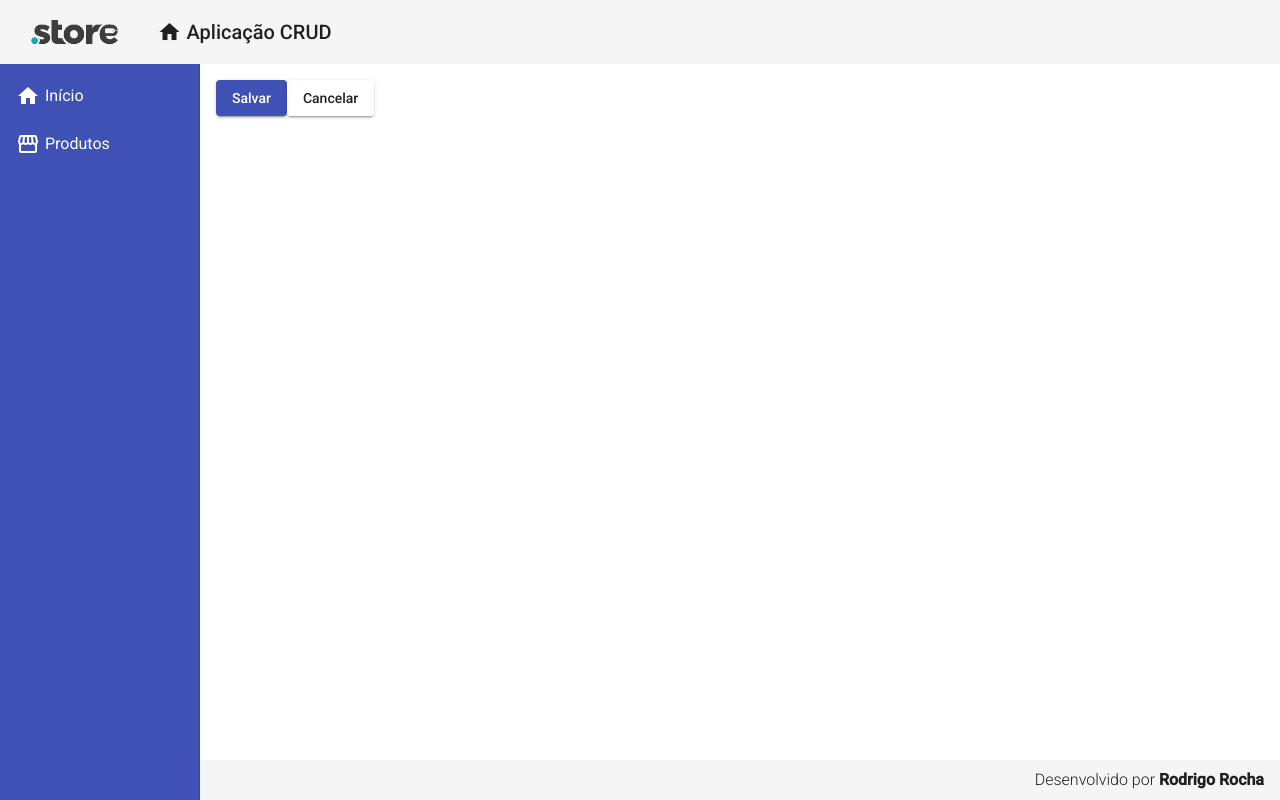
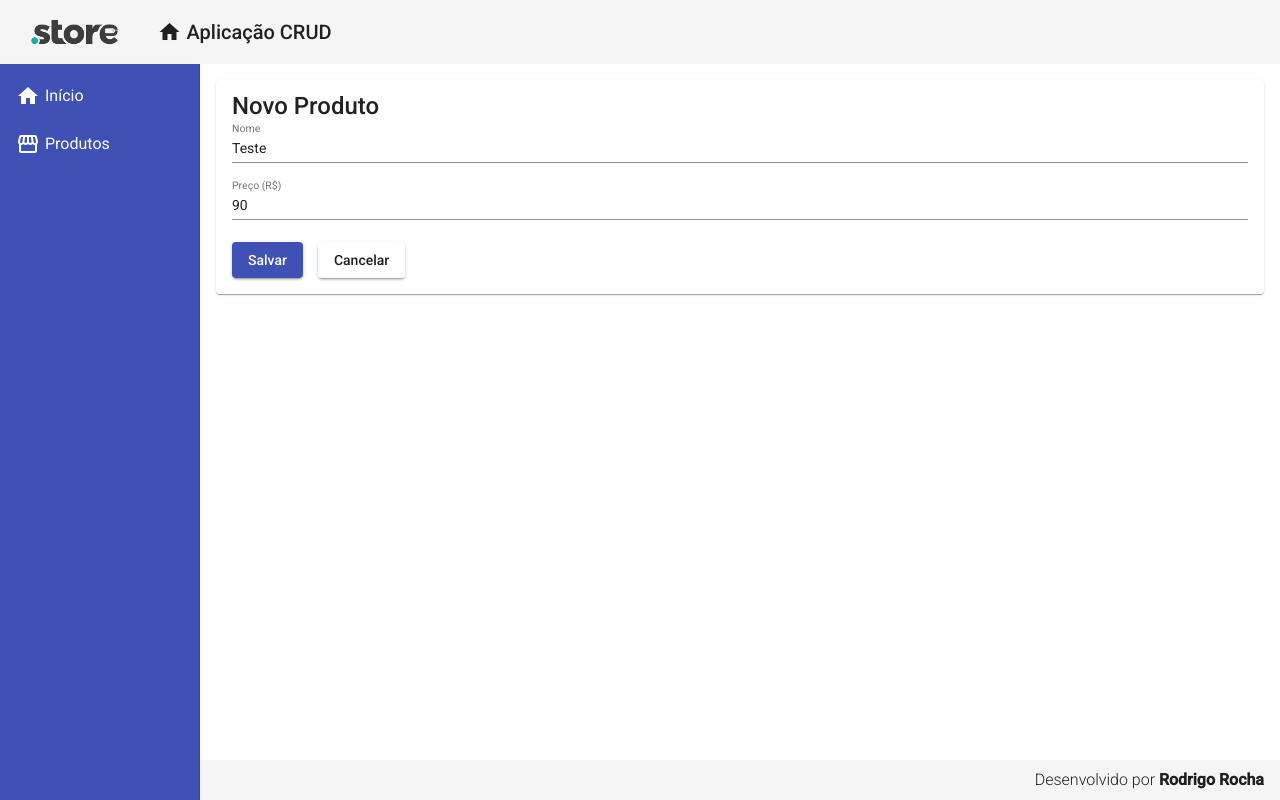
Before and after one commit to rochards/cadastro-produto-angular, an Angular app in the folder frontend/: page /products/create in a window 1280 px wide. Built offline with nearby package versions, Linux system fonts and the light colour scheme.

Commit message:
Trabalhando com formularios

```diff
--- a/frontend/src/app/components/product/product-create/product-create.component.css
+++ b/frontend/src/app/components/product/product-create/product-create.component.css
@@ -0,0 +1,9 @@
+form {
+    display: flex;
+    flex-direction: column;
+}
+
+button {
+    margin-top: 5px;
+    margin-right: 15px;
+}
--- a/frontend/src/app/components/product/product-create/product-create.component.html
+++ b/frontend/src/app/components/product/product-create/product-create.component.html
@@ -1,3 +1,16 @@
+<mat-card>
+    <mat-card-title>Novo Produto</mat-card-title>
+    <form>
+        <mat-form-field>
+            <!--
+                matInput e ngModel são diretivas estrutural
+            -->
+            <input matInput placeholder="Nome" [(ngModel)]="product.name" name="name">
+        </mat-form-field>
+        <mat-form-field>
+            <input matInput placeholder="Preço (R$)" [(ngModel)]="product.price" name="price">
+        </mat-form-field>
+    </form>
     <button mat-raised-button (click)="createProduct()" color="primary">
         Salvar
     </button>
@@ -5,3 +18,4 @@
     <button mat-raised-button (click)="cancel()">
         Cancelar
     </button>
+</mat-card>
```
Also changed, not shown: frontend/src/app/app.module.ts (+7 -1 lines), 1 other file (tests, documents, lock files or other folders). Lines whose indentation alone changed are shown as unchanged.
